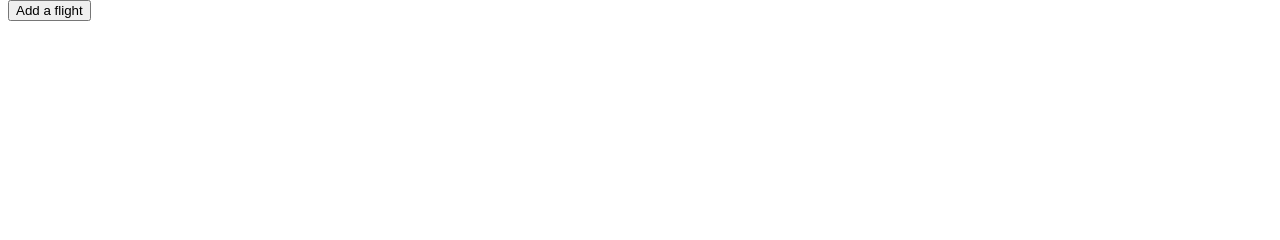
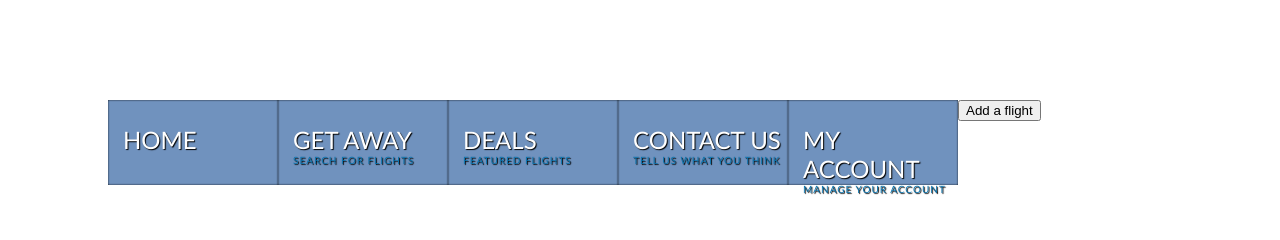
Before and after one commit to 0xj4r/Airline, a PHP site: page /adminControl.php in a window 1280 px wide. Shown: the part 100-340 px from the top of the page. Run offline with PHP 8.4, Linux system fonts and the light colour scheme; data that the repository does not hold is empty; some libraries are stand-ins or nearby versions.

Commit message:
Update adminControl.php
Added menu to page.

```diff
--- a/php/adminControl.php
+++ b/php/adminControl.php
@@ -80,8 +80,69 @@ echo "</table>";
 
 <!DOCTYPE HTML>
 <html>
-
+<head>
+<link style="text/css" rel="stylesheet" href="menu.css"/>
+</head>
 <body>
+	<div id = "menu">
+<ul id="sdt_menu" class="sdt_menu">
+    <li>
+        <a href="index.php">
+            <img src="./images/1.jpg" alt=""/>
+            <span class="sdt_active"></span>
+            <span class="sdt_wrap">
+                <span class="sdt_link">Home</span>
+                <span class="sdt_descr"></span>
+            </span>
+        </a>
+    </li>
+	<li>
+        <a href="#">
+            <img src="./images/2.jpg" alt=""/>
+            <span class="sdt_active"></span>
+            <span class="sdt_wrap">
+                <span class="sdt_link">Get Away</span>
+                <span class="sdt_descr">Search for Flights</span>
+            </span>
+        </a>
+    </li>
+	<li>
+        <a href="#">
+            <img src="./images/3.jpg" alt=""/>
+            <span class="sdt_active"></span>
+            <span class="sdt_wrap">
+                <span class="sdt_link">Deals</span>
+                <span class="sdt_descr">Featured Flights</span>
+            </span>
+        </a>
+    </li>
+	<li>
+        <a href="#">
+            <img src="./images/4.jpg" alt=""/>
+            <span class="sdt_active"></span>
+            <span class="sdt_wrap">
+                <span class="sdt_link">Contact Us</span>
+                <span class="sdt_descr">Tell us what you think</span>
+            </span>
+        </a>
+    </li>
+	<li>
+        <?php
+		echo "<a href = \"adminControl.php\">";
+		?>
+            <img src="./images/5.jpg" alt=""/>
+            <span class="sdt_active"></span>
+            <span class="sdt_wrap">
+                <span class="sdt_link">My Account</span>
+                <span class="sdt_descr">Manage your Account</span>
+            </span>
+        </a>
+    </li>
+</ul>
+</div>
+<script type="text/javascript" src="http://ajax.googleapis.com/ajax/libs/jquery/1.4.2/jquery.min.js"></script>
+<script type="text/javascript" src="Javascript/jquery.easing.1.3.js"></script>
+<script type="text/javascript" src="Javascript/menu.js"></script>
 	<form method ="link" action="updateFlights.php/">
 	<input type="submit" Value="Add a flight">
 </form>
```
